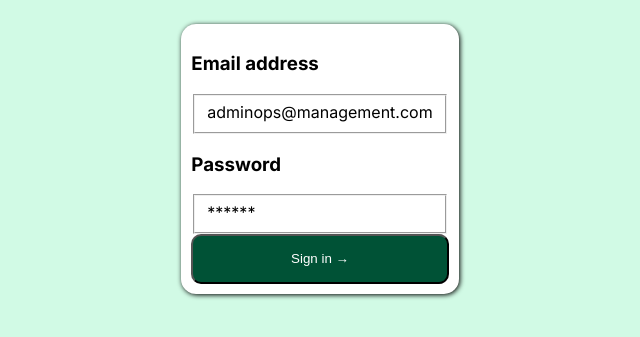
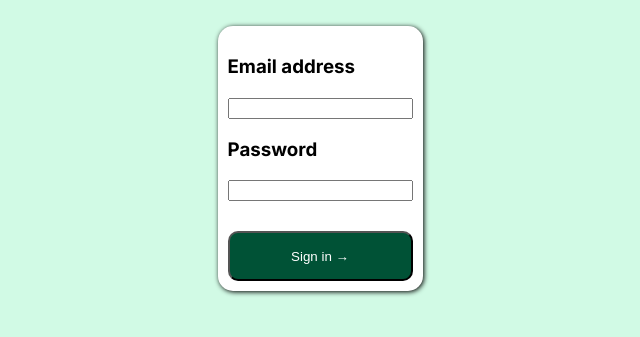
Before and after one commit to CrispyID/AdminOps-Personal-Project-F5, a plain HTML site: page login.html in a window 1280 px wide. Shown: the part 297-634 px from the top of the page, without its empty margins (320-960 px from the left). Drawn offline with Linux system fonts and the light colour scheme.

Commit message:
fix: fixed and added inputs

```diff
--- a/login.html
+++ b/login.html
@@ -14,11 +14,11 @@
     <container class="login_input">
         <div class= "login_input-email">
             <h3>Email address</h3>
-            <fieldset>adminops@management.com</fieldset>
+            <input type="text" class="login-name" id="login-name" name="login name">
         </div>
         <div class="login_input-password">
             <h3>Password</h3>
-            <fieldset>******</fieldset>
+                <input type="text" class="login-password" id="login-password" name="login password">
         </div>
         <div class="login_input-btn">
             <button>Sign in →</button>
--- a/src/pages/css/login-page/login-page.css
+++ b/src/pages/css/login-page/login-page.css
@@ -14,3 +14,14 @@
     font-weight: 300;
 
 }
+.login_input-name {
+}
+.login-name {
+    padding-block: -10px;
+}
+.login_input-password {
+    margin-bottom: 30px;
+}
+.login-password {
+    padding-block: -10px;
+}
```
